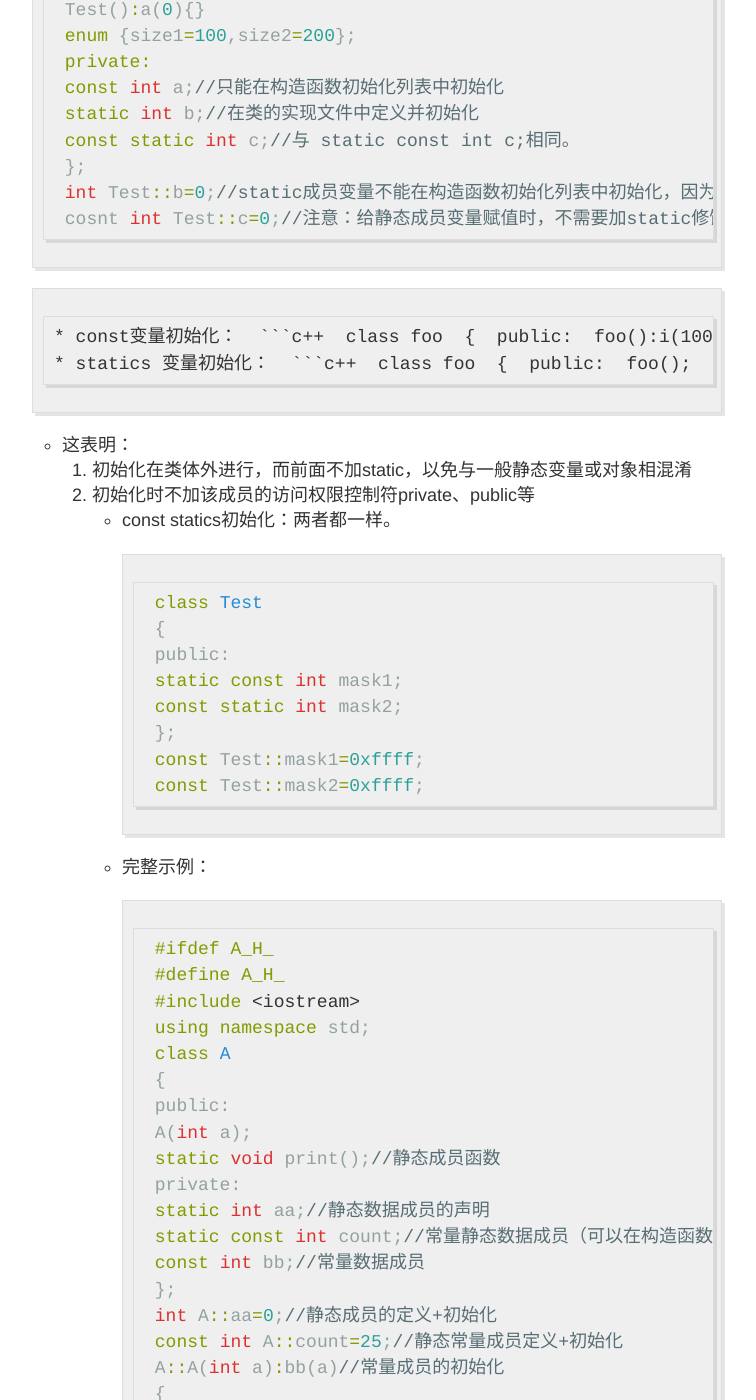
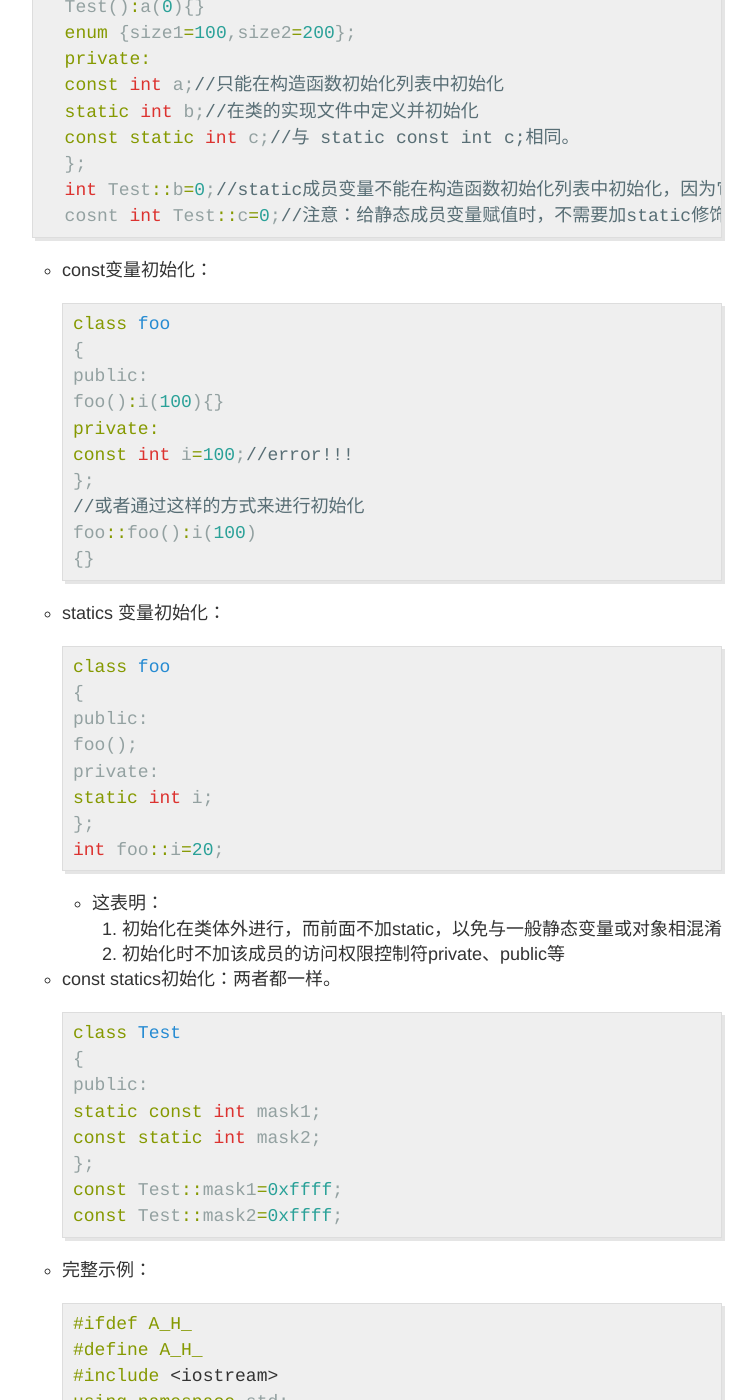
Before and after one commit to WangHexie/notes, a Jekyll site: the page built from _posts/machine-learning/2022-5-08-c-plus-plus-interview.md, in a window 1280 px wide and 1400 px high, scrolled down 585 px. Shown: the whole window, without its empty margins (278-1034 px from the left). Built offline with Jekyll 4.4.1, drawn with Linux system fonts in a browser that asks for light colours; comment, search, counter and statistics services are not loaded; part of the change alters nothing that is shown.

Commit message:
[style] better code block

````diff
--- a/_layouts/post.html
+++ b/_layouts/post.html
@@ -11,13 +11,18 @@ layout: default
   <div class="date">
     Written on {{ page.date | date: "%B %e, %Y" }}
   </div>
-  <script src="https://utteranc.es/client.js"
-        repo="WangHexie/notes"
-        issue-term="pathname"
-        theme="github-light"
-        crossorigin="anonymous"
-        async>
-</script>
+  <script src="https://utteranc.es/client.js" repo="WangHexie/notes" issue-term="pathname" theme="github-light"
+    crossorigin="anonymous" async>
+    </script>
+
+  <script>
+    var el = document.querySelectorAll("div.highlight");
+    for (const element of el) {
+      element.classList.remove("highlight");
+    }
+  </script>
+
+
 
   {% include disqus.html %}
 </article>
--- a/_posts/machine-learning/2022-5-08-c-plus-plus-interview.md
+++ b/_posts/machine-learning/2022-5-08-c-plus-plus-interview.md
@@ -10,7 +10,8 @@ title: C++面经
 ### const和static在类中使用的注意事项（定义、初始化和使用）[[^1]]
   * static静态成员变量不能在类的内部初始化。在类的内部只是声明，定义必须在类定义体的外部，通常在类的实现文件中初始化，如：double Account::Rate=2.25;static关键字只能用于类定义体内部的声明中，定义时不能标示为static.
   *  const成员变量也不能在类定义处初始化，只能通过构造函数初始化列表进行，并且必须有构造函数。
-  *  ```c++
+  * 初始化
+     ```c++
      class Test
       {
       public:
@@ -24,7 +25,9 @@ title: C++面经
       int Test::b=0;//static成员变量不能在构造函数初始化列表中初始化，因为它不属于某个对象。
       cosnt int Test::c=0;//注意：给静态成员变量赋值时，不需要加static修饰符。但要加cosnt
      ```
+
     * const变量初始化：
+
       ```c++
       class foo
       {
@@ -37,7 +40,9 @@ title: C++面经
       foo::foo():i(100)
       {}
       ```
+
     * statics 变量初始化：
+
       ```c++
       class foo
       {
@@ -48,6 +53,7 @@ title: C++面经
       };
       int foo::i=20;
       ```
+
       * 这表明：
         1. 初始化在类体外进行，而前面不加static，以免与一般静态变量或对象相混淆
         2. 初始化时不加该成员的访问权限控制符private、public等
````
